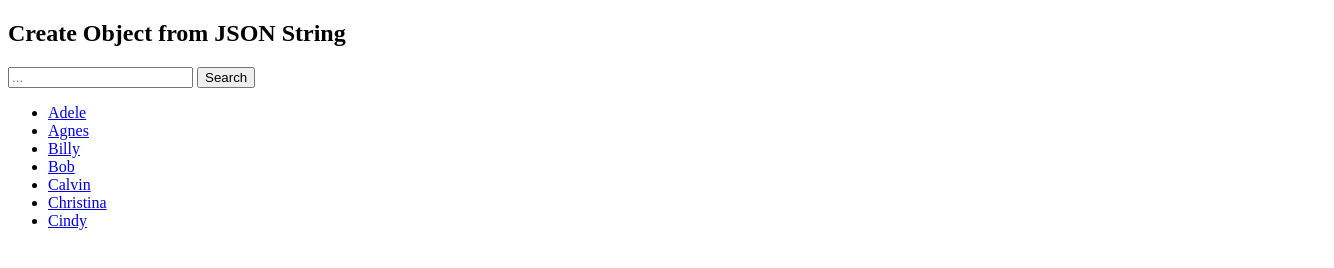
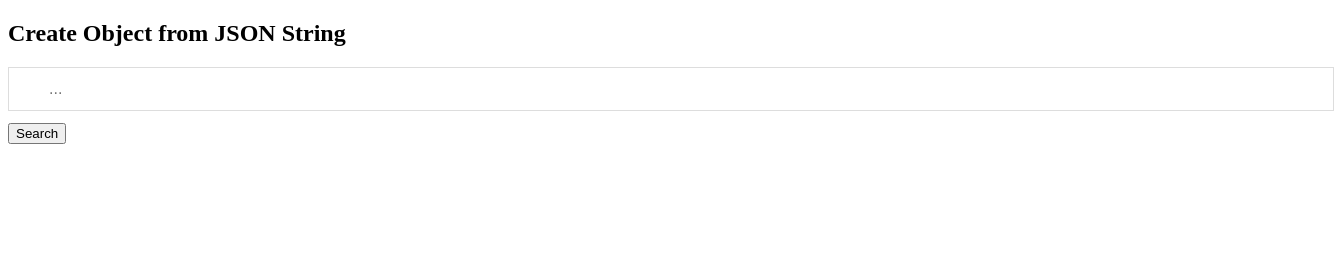
Before and after one commit to hardnett/hardnett.github.io, a plain HTML site: page index.html in a window 1280 px wide. Shown: the whole page, 1334 px wide, since content can reach past the window. Drawn offline with Linux system fonts and the light colour scheme.

Commit message:
resturcture

```diff
--- /dev/null
+++ b/css/mainScreen.css
@@ -0,0 +1,9 @@
+#searchInput {
+  background-position: 10px 12px;
+  background-repeat: no-repeat;
+  width: 100%;
+  font-size: 16px;
+  padding: 12px 20px 12px 40px;
+  border: 1px solid #ddd;
+  margin-bottom: 12px;
+}
--- a/index.css
+++ /dev/null
@@ -1,32 +0,0 @@
-#myInput {
-  background-image: url('/css/searchicon.png'); /* Add a search icon to input */
-  background-position: 10px 12px; /* Position the search icon */
-  background-repeat: no-repeat; /* Do not repeat the icon image */
-  width: 100%; /* Full-width */
-  font-size: 16px; /* Increase font-size */
-  padding: 12px 20px 12px 40px; /* Add some padding */
-  border: 1px solid #ddd; /* Add a grey border */
-  margin-bottom: 12px; /* Add some space below the input */
-}
-
-#myUL {
-  /* Remove default list styling */
-  list-style-type: none;
-  padding: 0;
-  margin: 0;
-}
-
-#myUL li a {
-  border: 1px solid #ddd; /* Add a border to all links */
-  margin-top: -1px; /* Prevent double borders */
-  background-color: #f6f6f6; /* Grey background color */
-  padding: 12px; /* Add some padding */
-  text-decoration: none; /* Remove default text underline */
-  font-size: 18px; /* Increase the font-size */
-  color: black; /* Add a black text color */
-  display: block; /* Make it into a block element to fill the whole list */
-}
-
-#myUL li a:hover:not(.header) {
-  background-color: #eee; /* Add a hover effect to all links, except for headers */
-}
--- a/index.html
+++ b/index.html
@@ -1,46 +1,21 @@
 <!DOCTYPE html>
 <html>
+<head>
+  <link rel="stylesheet" href="css/mainScreen.css">
+  <script src="js/main.js"></script>
+</head>
 <body>
 
 <h2>Create Object from JSON String</h2>
 
 <p id="demo"></p>
 
-<input type="text" id="myInput" placeholder="...">
+<input type="text" id="searchInput" placeholder="...">
  <button type="submit" onPress="myFunction()">Search</button>
 
-<ul id="myUL">
-  <li><a href="#">Adele</a></li>
-  <li><a href="#">Agnes</a></li>
+<p id="results">
 
-  <li><a href="#">Billy</a></li>
-  <li><a href="#">Bob</a></li>
-
-  <li><a href="#">Calvin</a></li>
-  <li><a href="#">Christina</a></li>
-  <li><a href="#">Cindy</a></li>
-</ul>
-
-
-<script>
-
-function myFunction() {
-  var input;
-
-  input = document.getElementById('myInput')
-
-  const Http = new XMLHttpRequest();
-  const url='https://images-api.nasa.gov/search?q=apollo%2011 &media_type=image';
-  Http.open("GET", url);
-  Http.send();
-
-  Http.onreadystatechange=(e)=>{
-  console.log(Http.responseText)
-  obj = JSON.parse(Http.responseText);
-  document.getElementById("demo").innerHTML = obj.collection.metadata.total_hits + " " + obj.collection.items[3].data[0].description
-
-}
-</script>
+</p>
 
 </body>
 </html>
--- /dev/null
+++ b/js/main.js
@@ -0,0 +1,16 @@
+function myFunction() {
+  var input;
+
+  input = document.getElementById('searchInput')
+
+  const Http = new XMLHttpRequest();
+  const url='https://images-api.nasa.gov/search?q=apollo%2011 &media_type=image';
+  Http.open("GET", url);
+  Http.send();
+
+  Http.onreadystatechange=(e)=>{
+    console.log(Http.responseText)
+    obj = JSON.parse(Http.responseText);
+    document.getElementById("results").innerHTML = obj.collection.metadata.total_hits + " " + obj.collection.items[3].data[0].description
+  }
+}
```
